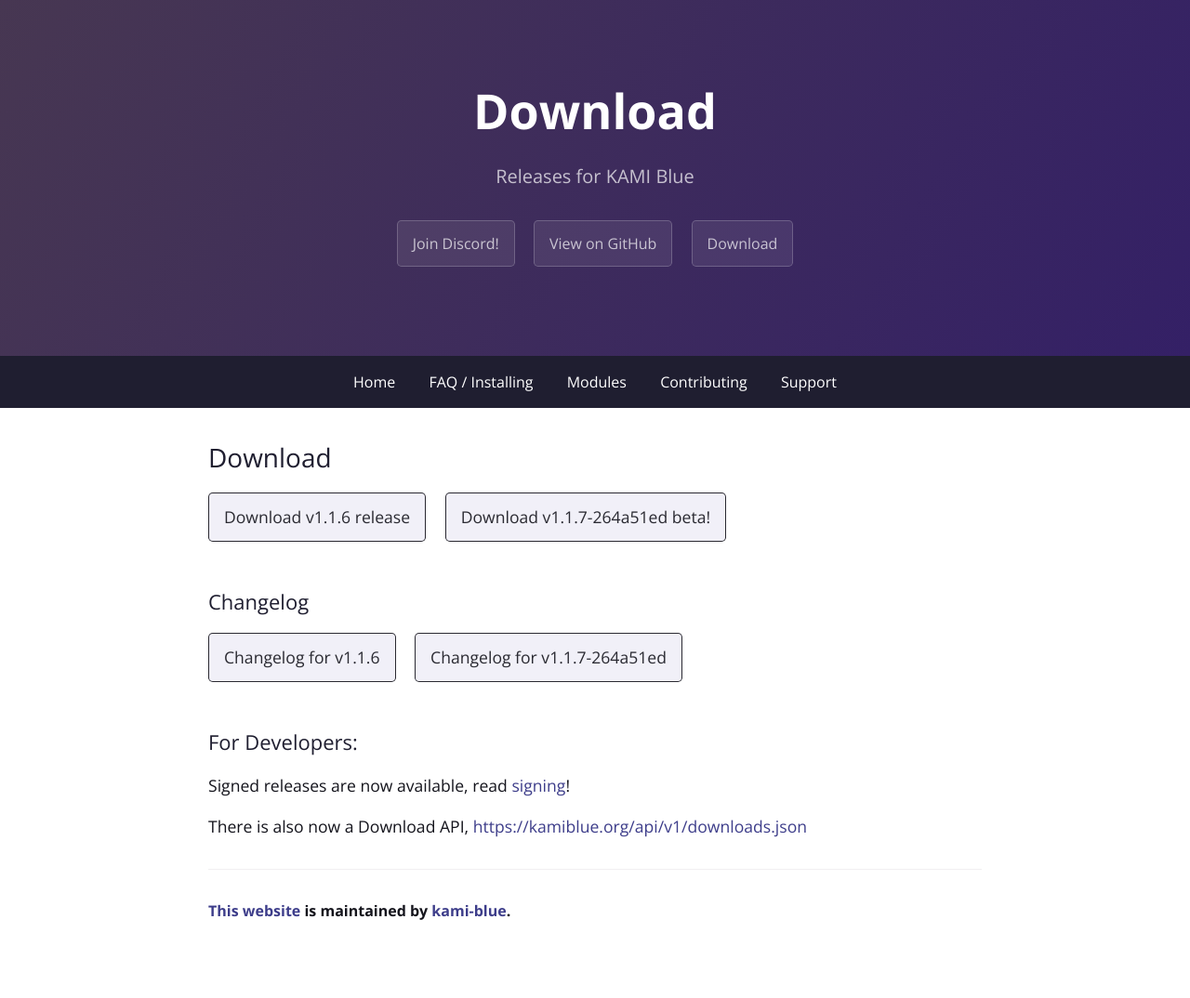
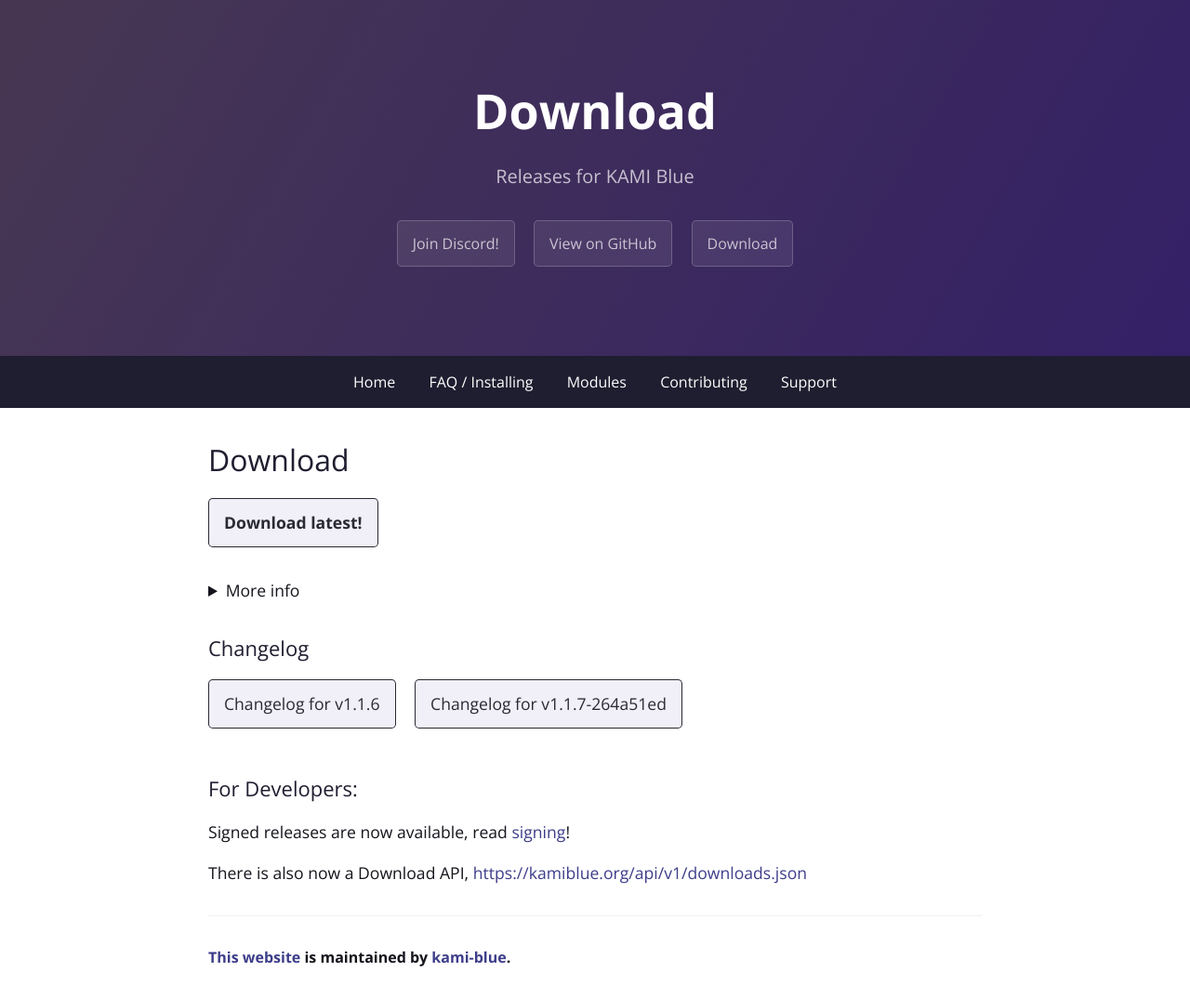
Before and after one commit to kami-blue/website, a Jekyll site: the page built from download.md, in a window 1280 px wide. Shown: the whole page at 93% size. Built offline with Jekyll 4.4.1, drawn with Linux system fonts in a browser that asks for light colours; before the commit the page ends 1024 px from its top, so only the background shows below that.

Commit message:
meme the google indexing

```diff
--- a/download.md
+++ b/download.md
@@ -4,10 +4,19 @@ title: Download
 description: Releases for KAMI Blue
 ---
 
-## Download
+# Download
+<a href="{{ site.github.beta_jar_url }}" class="btnc">**Download latest!**</a>
 
-<a href="{{ site.github.jar_url }}" class="btnc">Download {{  site.cur_ver  }} release</a>
-<a href="{{ site.github.beta_jar_url }}" class="btnc">Download {{  site.beta_ver  }} beta!</a>
+<details>
+	<summary>More info</summary>
+
+This downloads the <code class="language-plaintext highlighter-rouge">{{ site.beta_ver }}</code> jar which can be manually installed by dragging it to the mods folder.
+<br>
+You can also open the jar to open the <b>installer</b> which allows you to choose between <code class="language-plaintext highlighter-rouge">{{ site.cur_ver }}</code> and <code class="language-plaintext highlighter-rouge">{{ site.beta_ver }}</code> and automatically installs it for you.
+<br><br>
+If you want the {{ site.cur_ver }} stable jar to manually install, click <a href="{{ site.github.jar_url }}">here</a>.
+
+</details>
 
 #### Changelog
 <a href="changelog" class="btnc">Changelog for {{ site.cur_ver }}</a>
```
Also changed, not shown: faq.md (+1 -1 lines).
